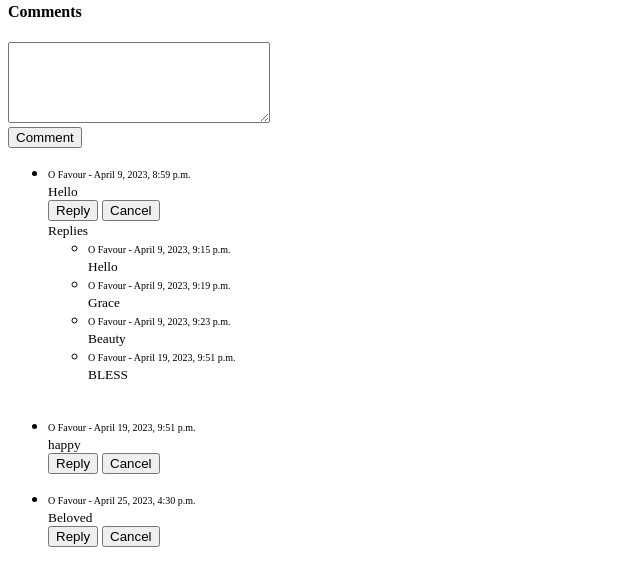
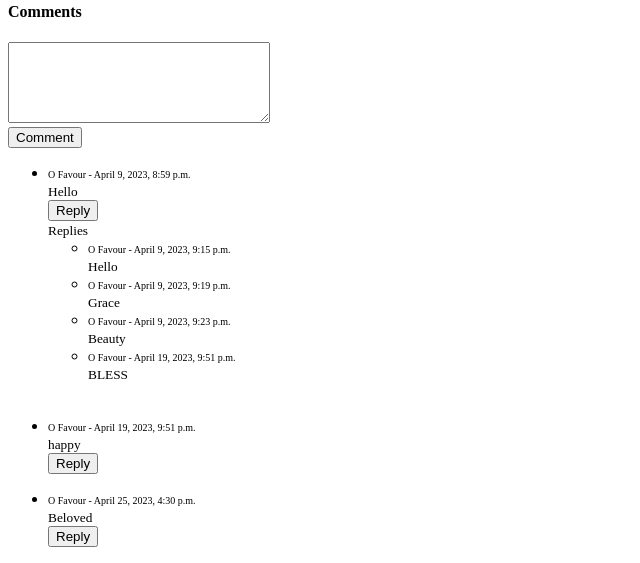
Before and after one commit to favour-olumese/flove_blog, a Django app: a page that uses blog/templates/blog/article_detail.html in a window 1280 px wide. Shown: the part 341-904 px from the top of the page, without its empty margins (0-640 px from the left). Run offline with Django 4.2, Linux system fonts and the light colour scheme; data comes from the database, SQL or seed files in the repository; both versions use the stored data as it was after the commit.

Commit message:
Worked on buttons that hide and display reply box
Joshua B. Adeniyi and Samuel Oketola helped me write the JavaScript that
would add the textboxs and display them when the buttons are clicked. I
continues by write the part that would hide the buttons when clicked but
display them when their alternate buttons are clicked.

Seeking for help when help is needed is helpful.

```diff
--- a/blog/templates/blog/article_detail.html
+++ b/blog/templates/blog/article_detail.html
@@ -62,7 +62,8 @@
 
                         <!-- Replies to comments form. -->
                         <br>
-                        <button id="show" onclick="show_reply_box()">Reply</button>
+                        <button id="show"
+                         >Reply</button>
 
                         <form class="reply-box" action="{% url 'article-comments-replies' article.writer.user article.article_url %}" method="post">
                             {% csrf_token %}
@@ -70,9 +71,9 @@
                             <input type="hidden" name="comment_id" value="{{ comment.id }}">
 
                             <textarea name="reply_text" style="width: 100px; height: 30px;"></textarea><br>
-                            <input type="submit" value="Reply" style="width: 45px; height: 15px;font-size: 9px;">
+                            <input type="submit" value="Reply" style="width: 45px; height: 15px;font-size: 9px; display: inline;">
                         </form>
-                        <button id="cancel-reply" onclick="hide_reply_box()">Cancel</button>
+                        <button id="cancel-reply">Cancel</button>
 
 
                         <!-- Comment replies -->
--- a/static/css/styles.css
+++ b/static/css/styles.css
@@ -1,3 +1,9 @@
+/* Hide reply box, would be activated using JavaScript */
 .reply-box {
     display: none;
 }
+
+/* Hide button for hiding reply textarea until textarea is displayed using JavaScript */
+#cancel-reply{
+    display: none;
+}
--- a/static/js/index.js
+++ b/static/js/index.js
@@ -1,10 +1,57 @@
-function show_reply_box() {
-    document.getElementsByClassName('reply-box').style.height="60px"
-    document.getElementsByClassName('reply-box').style.display="block"
-    document.getElementById('show').style.display="none";
-}
+var form = document.getElementsByClassName('reply-box');
+let btnShow= document.querySelectorAll('#show')
+let hideForm=document.querySelectorAll('#cancel-reply')
 
-function hide_reply_box() {
-    document.getElementsByClassName('reply-box').style.height="0px"
-    document.getElementsByClassName('reply-box').style.display="none"
-}
+btnShow.forEach((ele,i)=>{
+    ele.addEventListener("click",  ()=> {
+        // form[i].style.height="60px"
+        form[i].style.display="block"
+        btnShow[i].style.display="none"
+        hideForm[i].style.display="block"
+    })
+})
+hideForm.forEach((ele,i)=>{
+    ele.addEventListener("click",  ()=> {
+        form[i].style.display="none"
+        btnShow[i].style.display="block"
+        hideForm[i].style.display="none"
+    })
+})
+
+
+
+    // ,
+
+
+    // function hide_reply_box() {
+    //     document.getElementsByClassName('reply-box')[i].style.height="0px"
+    //     document.getElementsByClassName('reply-box')[i].style.display="none"
+    //     document.getElementById('show').style.display="block";
+    // }
+
+
+
+// console.log(btn)
+
+// var btn = document.getElementsByClassName('reply-box');
+
+// console.log(btn);
+// for (var i = 0; i < btn.length; i++) {
+//     console.log(btn[i]).style["height"]="20px";
+// }
+
+
+
+
+// function show_reply_box() {
+//     document.getElementsByClassName('reply-box')[0].style.height="60px"
+//     document.getElementsByClassName('reply-box')[0].style.display="block"
+//     document.getElementById('show').style.display="none";
+// }
+
+
+// function hide_reply_box() {
+//     document.getElementsByClassName('reply-box')[0].style.height="0px"
+//     document.getElementsByClassName('reply-box')[0].style.display="none"
+//     document.getElementById('show').style.display="block";
+// }
```
Also changed, not shown: db.sqlite3, 2 other files.
